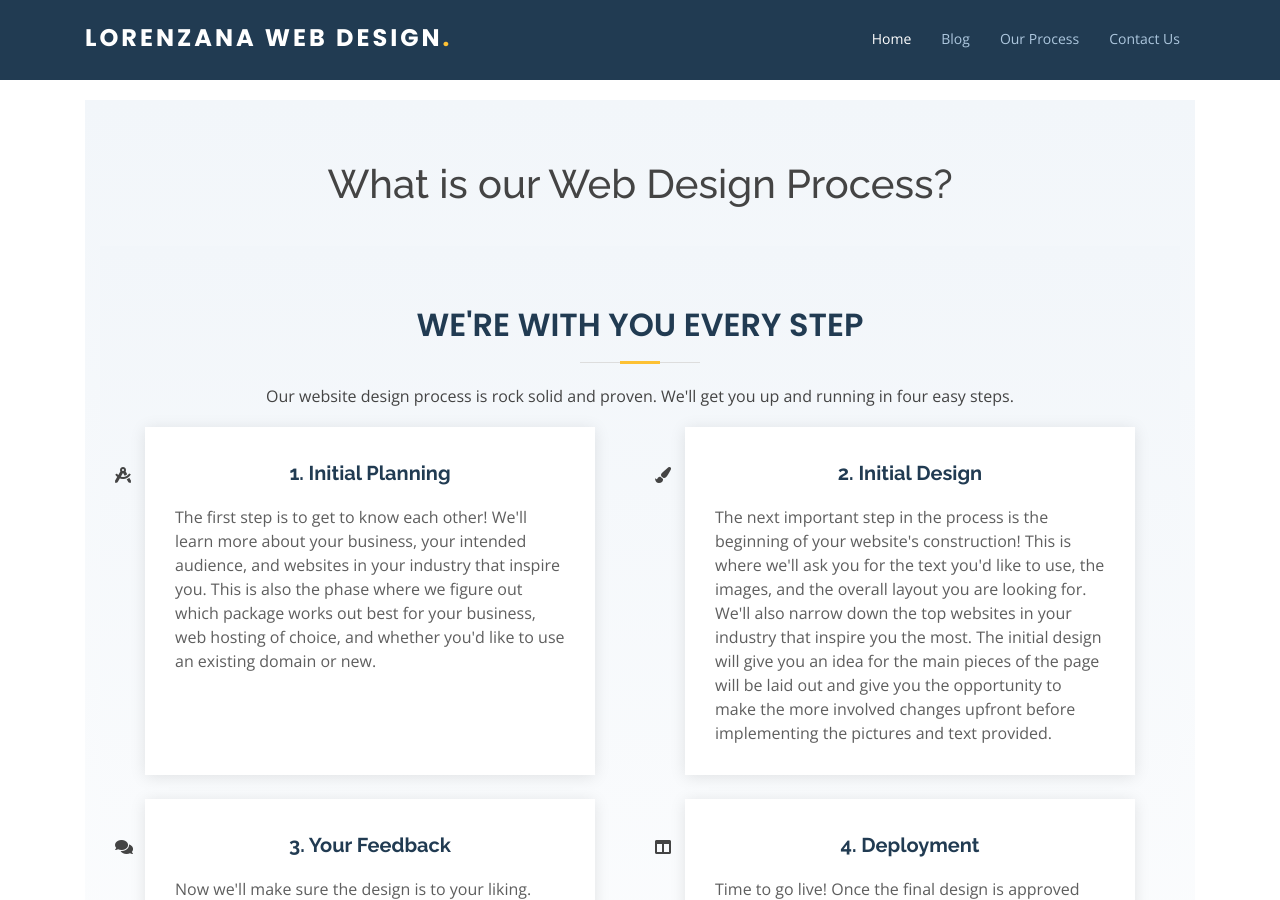
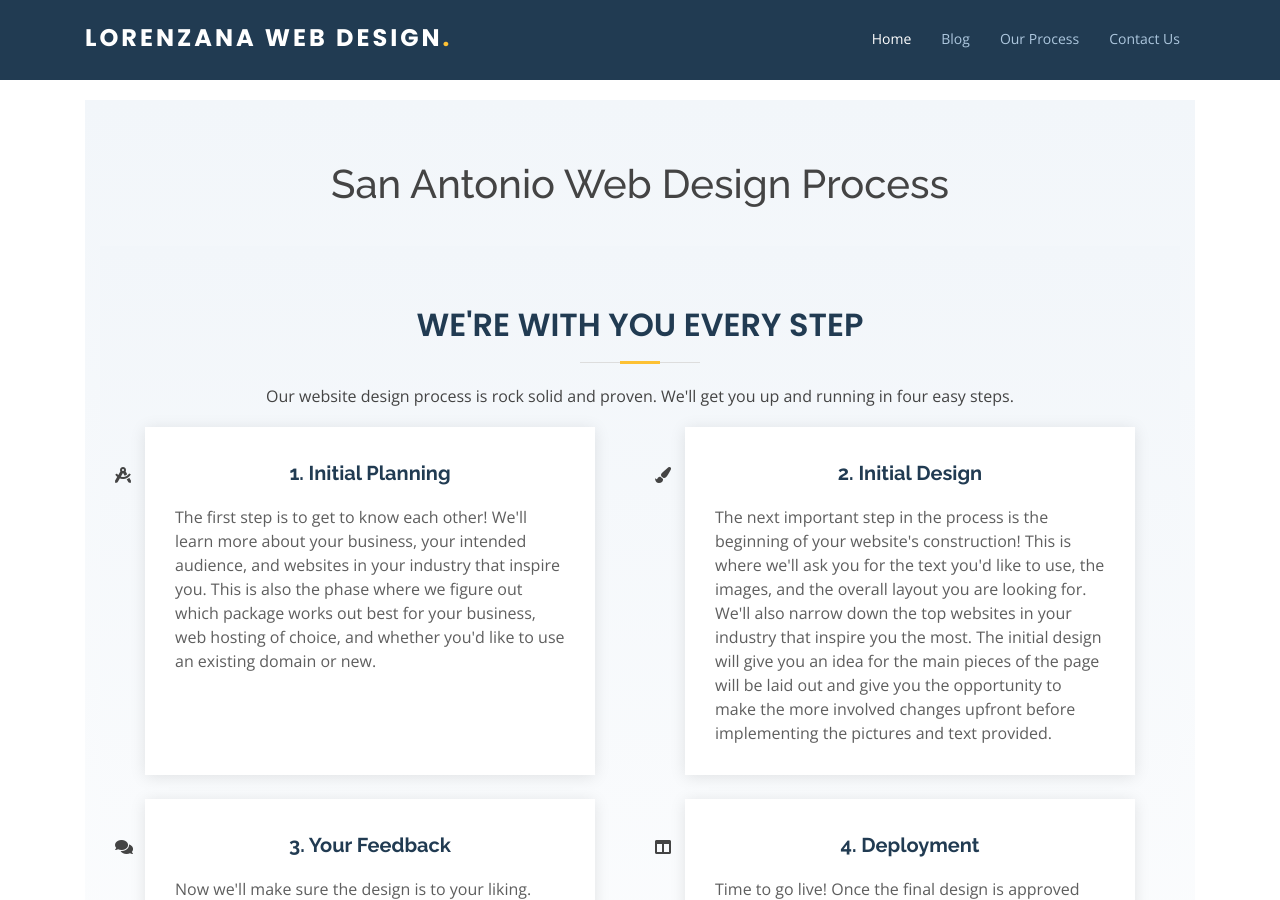
Before and after one commit to MeesterMarcus/lorenzana-designs-website, a Jekyll site: the page built from our-process.md, in a window 1280 px wide and 900 px high. Built offline with Jekyll 4.4.1, drawn with Linux system fonts in a browser that asks for light colours; nearby versions of some CDN libraries; library files that are not in the unit come from our copies.

Commit message:
fixing seo errors

```diff
--- /dev/null
+++ b/_includes/head-our-process.html
@@ -0,0 +1,65 @@
+<head>
+    <!-- Global site tag (gtag.js) - Google Analytics -->
+    <script async src="https://www.googletagmanager.com/gtag/js?id=UA-130520043-3"></script>
+    <script>
+        window.dataLayer = window.dataLayer || [];
+        function gtag(){dataLayer.push(arguments);}
+        gtag('js', new Date());
+
+        gtag('config', 'UA-130520043-3');
+    </script>
+
+    <!-- Google Tag Manager -->
+    <script>(function(w,d,s,l,i){w[l]=w[l]||[];w[l].push({'gtm.start':
+            new Date().getTime(),event:'gtm.js'});var f=d.getElementsByTagName(s)[0],
+        j=d.createElement(s),dl=l!='dataLayer'?'&l='+l:'';j.async=true;j.src=
+        'https://www.googletagmanager.com/gtm.js?id='+i+dl;f.parentNode.insertBefore(j,f);
+    })(window,document,'script','dataLayer','GTM-58GGZHM');</script>
+    <!-- End Google Tag Manager -->
+
+    <!-- Smartsupp Live Chat script -->
+    <script type="text/javascript">
+        var _smartsupp = _smartsupp || {};
+        _smartsupp.key = '4087710b18a8650bdd3d9773e9e42b5960777156';
+        window.smartsupp||(function(d) {
+            var s,c,o=smartsupp=function(){ o._.push(arguments)};o._=[];
+            s=d.getElementsByTagName('script')[0];c=d.createElement('script');
+            c.type='text/javascript';c.charset='utf-8';c.async=true;
+            c.src='https://www.smartsuppchat.com/loader.js?';s.parentNode.insertBefore(c,s);
+        })(document);
+    </script>
+
+    <meta charset="utf-8">
+    <meta content="width=device-width, initial-scale=1.0" name="viewport">
+
+    <title>San Antonio TX Website Design | Our Web Design Process</title>
+    <meta name="description" content="We are a San Antonio TX Website Design company with a proven process. Learn more about our easy 4 step process to get you up and running.">
+    <meta content="" name="keywords">
+
+    <!-- Favicons -->
+    <link href="/assets/img/favicon.png" rel="icon" sizes="32x32" type="image/png">
+    <link href="/assets/img/favicon.ico" rel="shortcut icon">
+    <link href="/assets/img/apple-touch-icon.png" rel="apple-touch-icon">
+
+    <!-- Google Fonts -->
+    <link href="https://fonts.googleapis.com/css?family=Open+Sans:300,300i,400,400i,600,600i,700,700i|Raleway:300,300i,400,400i,500,500i,600,600i,700,700i|Poppins:300,300i,400,400i,500,500i,600,600i,700,700i" rel="stylesheet">
+
+    <!-- Vendor CSS Files -->
+    <link href="/assets/vendor/bootstrap/css/bootstrap.min.css" rel="stylesheet">
+    <link href="/assets/vendor/icofont/icofont.min.css" rel="stylesheet">
+    <link href="/assets/vendor/boxicons/css/boxicons.min.css" rel="stylesheet">
+    <link href="/assets/vendor/owl.carousel/assets/owl.carousel.min.css" rel="stylesheet">
+    <link href="/assets/vendor/venobox/venobox.css" rel="stylesheet">
+    <link href="/assets/vendor/aos/aos.css" rel="stylesheet">
+    <link rel="stylesheet" href="https://cdnjs.cloudflare.com/ajax/libs/font-awesome/5.14.0/css/all.min.css"/>
+
+    <!-- Template Main CSS File -->
+    <link href="/assets/css/style.css" rel="stylesheet">
+
+    <!-- =======================================================
+    * Template Name: Bocor - v2.0.0
+    * Template URL: https://bootstrapmade.com/bocor-bootstrap-template-nice-animation/
+    * Author: BootstrapMade.com
+    * License: https://bootstrapmade.com/license/
+    ======================================================== -->
+</head>
--- a/_includes/our-process.html
+++ b/_includes/our-process.html
@@ -1,7 +1,7 @@
 <section id="our-process" class="section-bg">
     <div class="container">
         <div class="section-title">
-            <h1 data-aos="fade-in">What is our Web Design Process?</h1>
+            <h1 data-aos="fade-in">San Antonio Web Design Process</h1>
             <p data-aos="fade-in"></p>
         </div>
         <section id="process" class="process section-bg">
--- a/_includes/privacy-policy.html
+++ b/_includes/privacy-policy.html
@@ -1,3 +1,5 @@
+<h1>Privacy Policy</h1>
+
 <style>
     [data-custom-class='body'], [data-custom-class='body'] * {
         background: transparent !important;
--- a/_layouts/our-process.html
+++ b/_layouts/our-process.html
@@ -1,7 +1,7 @@
 <!DOCTYPE html>
 <html lang="en">
 
-{% include head-blog.html %}
+{% include head-our-process.html %}
 
 <body>
 <!-- Google Tag Manager (noscript) -->
```
